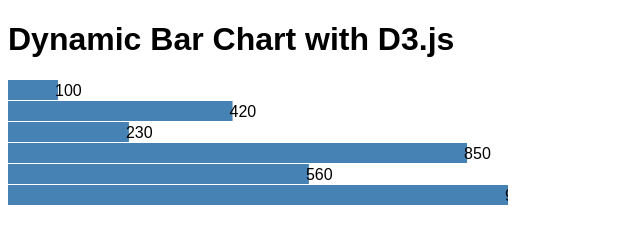
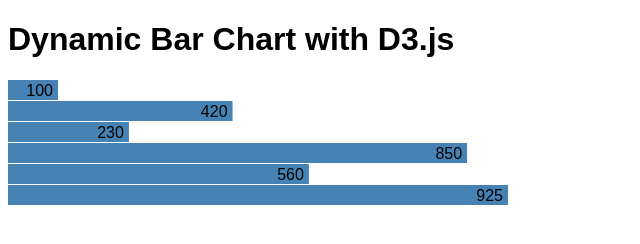
Before and after one commit to Arsalan-2002/Coding_Challenge_11, a plain HTML site: page index.html in a window 1280 px wide. Shown: the whole page, without its empty margins (0-640 px from the left). Drawn offline with nearby package versions, Linux system fonts and the light colour scheme.

Commit message:
Add text labels to bars.
Add text labels to bars.

```diff
--- a/index.html
+++ b/index.html
@@ -36,6 +36,7 @@
             .attr("width", width)
             .attr("height", height);
 
+
         const xScale = d3.scaleLinear()
             .domain([d3.min(data), d3.max(data)])
             .range([50, 500]);
@@ -54,12 +55,13 @@
 
 
         barGroups.append("text")
-            .attr("x", d => xScale(d) - 3)
+            .attr("x", d => xScale(d) - 5)
             .attr("y", barHeight / 2)
             .attr("dy", ".35em")
+            .attr("text-anchor", "end")
             .text(d => d);
 
-        console.log("Bars and group elements rendered based on scaled data.");
+        console.log("Text labels added to bars.");
     </script>
 </body>
 </html>
```
